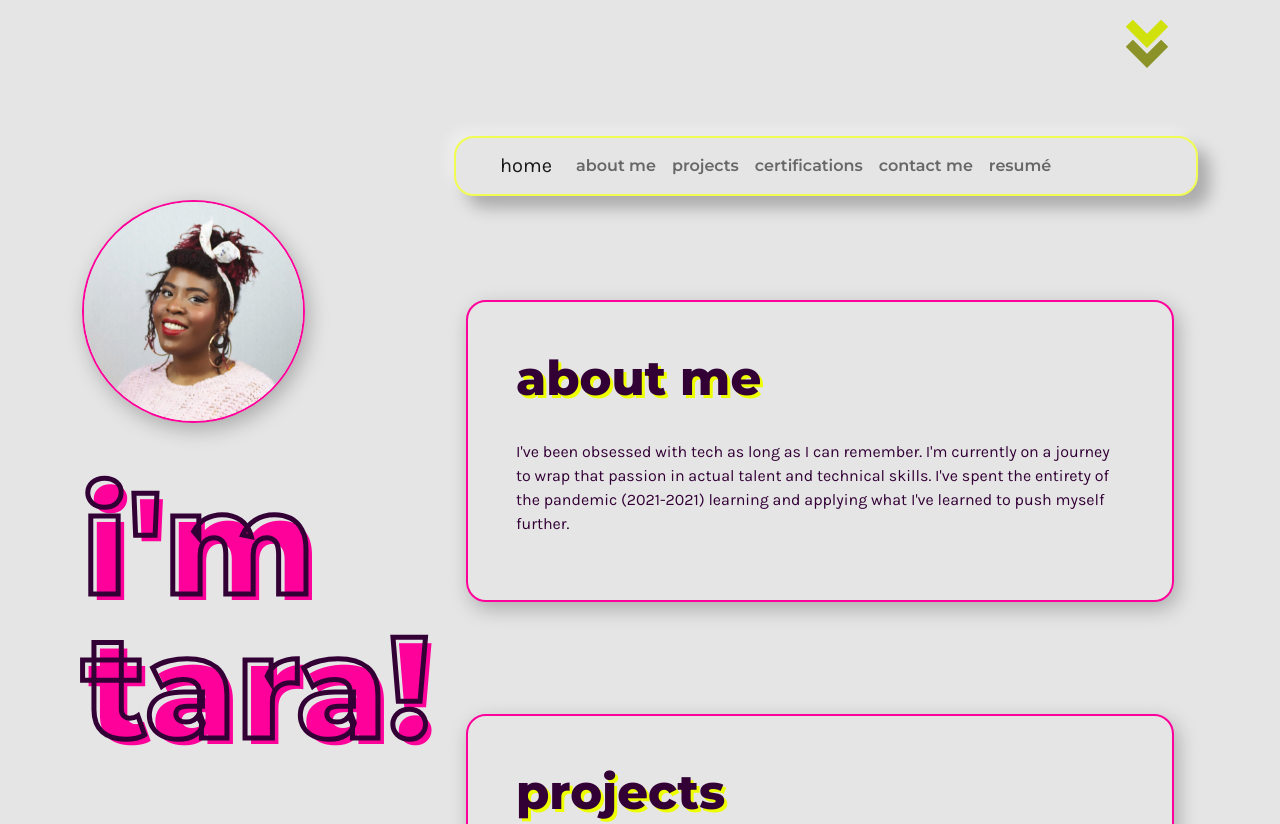
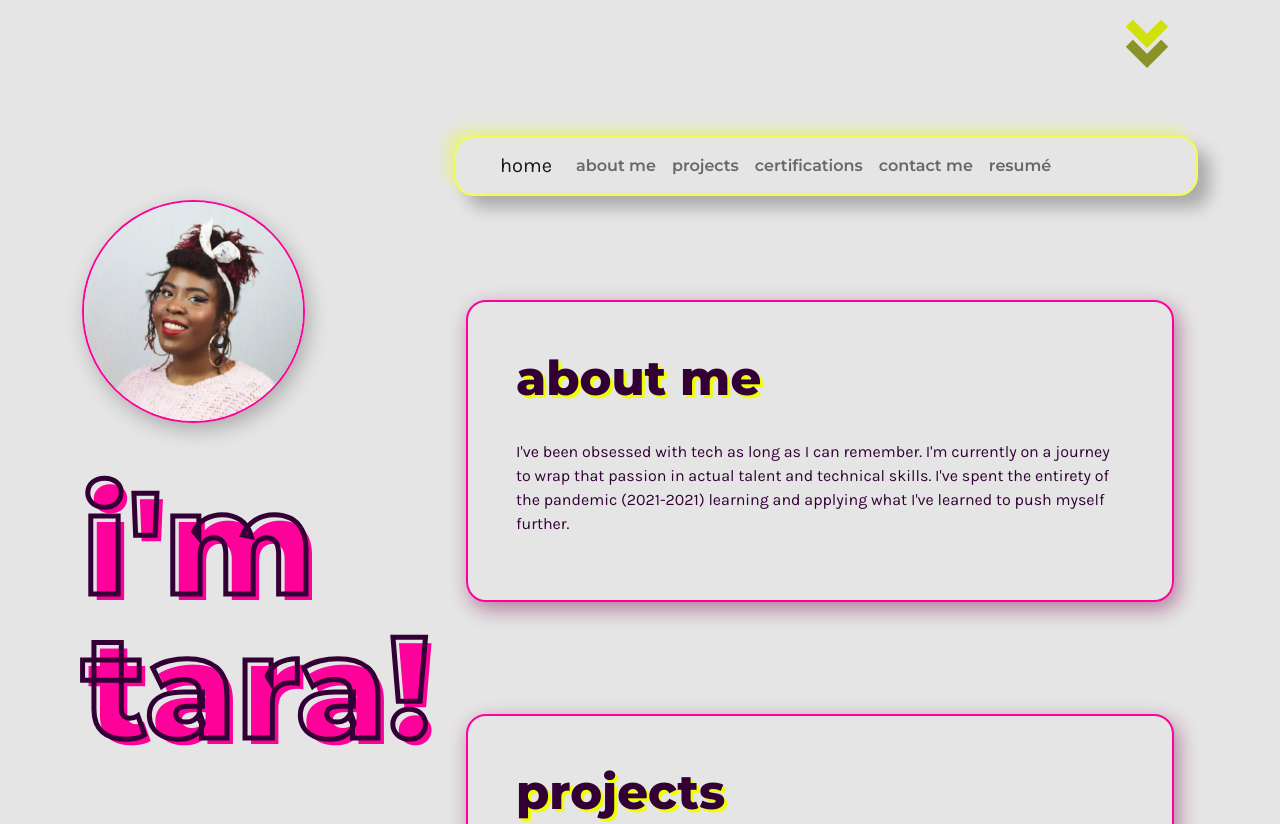
Before and after one commit to pixelpollux/taradunmore.com, a website: page index.html in a window 1280 px wide. Shown: the part 680-1504 px from the top of the page. Drawn offline with nearby package versions, Linux system fonts and the light colour scheme.

Commit message:
cool neon-y styles

```diff
--- a/assets/css/styles.scss
+++ b/assets/css/styles.scss
@@ -290,7 +290,7 @@ nav.navbar-light{
     background-color: $grey;
     border: 2px solid #F1FC53;
     // box-shadow: 4px 7px 20px rgba(0, 0, 0, 0.25);
-    box-shadow: 12px 12px 16px 0 rgba(0, 0, 0, 0.25), -8px -8px 12px 0 rgba(255, 255, 255, 0.3);
+    box-shadow: 12px 12px 16px 0 rgba(0, 0, 0, 0.25), -8px -8px 12px 0 rgba(237, 255, 0, 0.3);
 
     border-radius: 20px;
     margin-bottom: 1rem;
@@ -343,7 +343,7 @@ section h2 {
     padding-top: 3rem;
     margin-top: 4rem;
     // margin-bottom: 6rem;
-    box-shadow: 4px 7px 20px rgba(0, 0, 0, 0.25);
+    box-shadow: 4px 7px 20px rgba(0, 0, 0, 0.25), 4px 7px 20px rgba(254, 1, 154,.25), ;
 }
 
 .section-links {
```
Also changed, not shown: index.html (+2 -2 lines), assets/css/styles.css.
